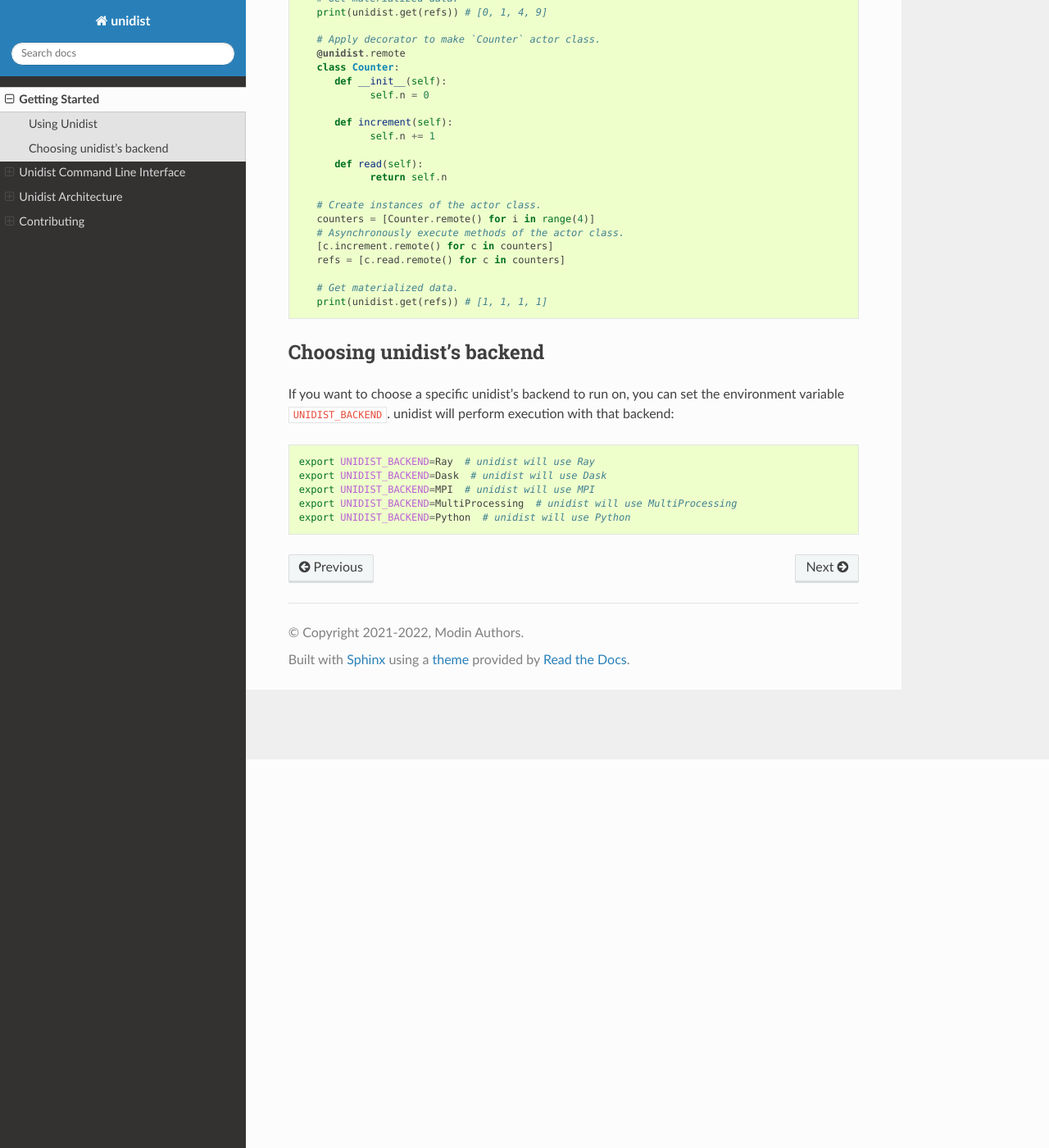
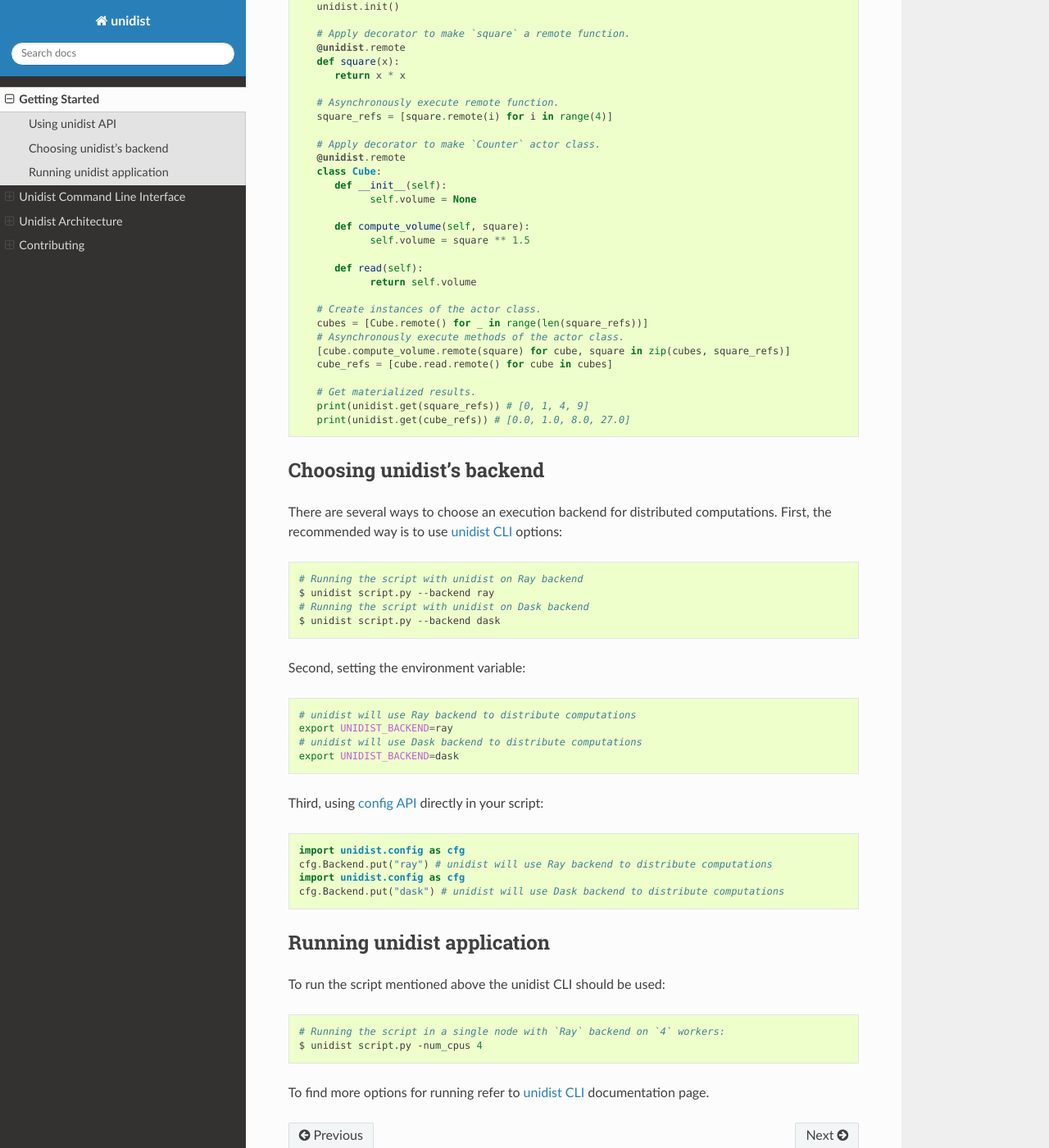
Before and after one commit to modin-project/unidist, a Sphinx documentation site: the page built from docs/getting_started.rst, in a window 1280 px wide and 1400 px high, scrolled down 474 px. Shown: the whole window at 82% size. Built offline with Sphinx 7.4.7 and the Read the Docs theme 2.0.0, drawn with Linux system fonts in a browser that asks for light colours; some of the changed text lies outside the part shown.

Commit message:
DOCS-#88:  Update main/getting_started pages of rst docs (#93)
Signed-off-by: Alexey Prutskov <alexey.prutskov@intel.com>

```diff
--- a/docs/getting_started.rst
+++ b/docs/getting_started.rst
@@ -6,59 +6,95 @@
 Getting Started
 """""""""""""""
 
-Using Unidist
-=============
+unidist provides :doc:`the high-level API</flow/unidist/api>` to make distributed applications. To tune
+unidist's behavior the user has several methods described in :doc:`unidist configuration settings</flow/unidist/config>`
+section.
+
+Using unidist API
+=================
+
+The example below shows how to use unidist API to make parallel execution for
+functions (tasks) and classes (actors).
 
 .. code-block:: python
 
+   # script.py
    if __name__ == "__main__":
+      import unidist.config as cfg
       import unidist
 
       # Initialize unidist's backend. The Ray backend is used by default.
       unidist.init()
 
-      # Apply decorator to make `f` remote function.
+      # Apply decorator to make `square` a remote function.
       @unidist.remote
-      def f(x):
+      def square(x):
          return x * x
 
       # Asynchronously execute remote function.
-      refs = [f.remote(i) for i in range(4)]
-
-      # Get materialized data.
-      print(unidist.get(refs)) # [0, 1, 4, 9]
+      square_refs = [square.remote(i) for i in range(4)]
 
       # Apply decorator to make `Counter` actor class.
       @unidist.remote
-      class Counter:
+      class Cube:
          def __init__(self):
-               self.n = 0
+               self.volume = None
 
-         def increment(self):
-               self.n += 1
+         def compute_volume(self, square):
+               self.volume = square ** 1.5
 
          def read(self):
-               return self.n
+               return self.volume
 
       # Create instances of the actor class.
-      counters = [Counter.remote() for i in range(4)]
+      cubes = [Cube.remote() for _ in range(len(square_refs))]
       # Asynchronously execute methods of the actor class.
-      [c.increment.remote() for c in counters]
-      refs = [c.read.remote() for c in counters]
+      [cube.compute_volume.remote(square) for cube, square in zip(cubes, square_refs)]
+      cube_refs = [cube.read.remote() for cube in cubes]
 
-      # Get materialized data.
-      print(unidist.get(refs)) # [1, 1, 1, 1]
+      # Get materialized results.
+      print(unidist.get(square_refs)) # [0, 1, 4, 9]
+      print(unidist.get(cube_refs)) # [0.0, 1.0, 8.0, 27.0]
 
 Choosing unidist's backend
 ===========================
 
-If you want to choose a specific unidist's backend to run on, you can set the environment variable
-``UNIDIST_BACKEND``. unidist will perform execution with that backend:
+There are several ways to choose an execution backend for distributed computations.
+First, the recommended way is to use :doc:`unidist CLI </using_cli>` options:
 
 .. code-block:: bash
 
-   export UNIDIST_BACKEND=Ray  # unidist will use Ray
-   export UNIDIST_BACKEND=Dask  # unidist will use Dask
-   export UNIDIST_BACKEND=MPI  # unidist will use MPI
-   export UNIDIST_BACKEND=MultiProcessing  # unidist will use MultiProcessing
-   export UNIDIST_BACKEND=Python  # unidist will use Python
+    # Running the script with unidist on Ray backend
+    $ unidist script.py --backend ray
+    # Running the script with unidist on Dask backend
+    $ unidist script.py --backend dask
+
+Second, setting the environment variable:
+
+.. code-block:: bash
+
+    # unidist will use Ray backend to distribute computations
+    export UNIDIST_BACKEND=ray
+    # unidist will use Dask backend to distribute computations
+    export UNIDIST_BACKEND=dask
+
+Third, using :doc:`config API </flow/unidist/config>` directly in your script:
+
+.. code-block:: python
+
+    import unidist.config as cfg
+    cfg.Backend.put("ray") # unidist will use Ray backend to distribute computations
+    import unidist.config as cfg
+    cfg.Backend.put("dask") # unidist will use Dask backend to distribute computations
+
+Running unidist application
+===========================
+
+To run the script mentioned above the unidist CLI should be used:
+
+.. code-block:: bash
+
+    # Running the script in a single node with `Ray` backend on `4` workers:
+    $ unidist script.py -num_cpus 4
+
+To find more options for running refer to :doc:`unidist CLI </using_cli>` documentation page.
```
Also changed, not shown: docs/index.rst (+52 -14 lines).
